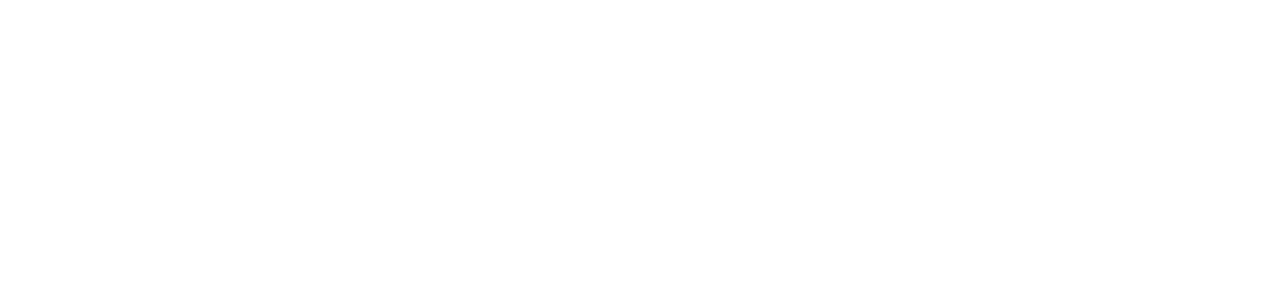
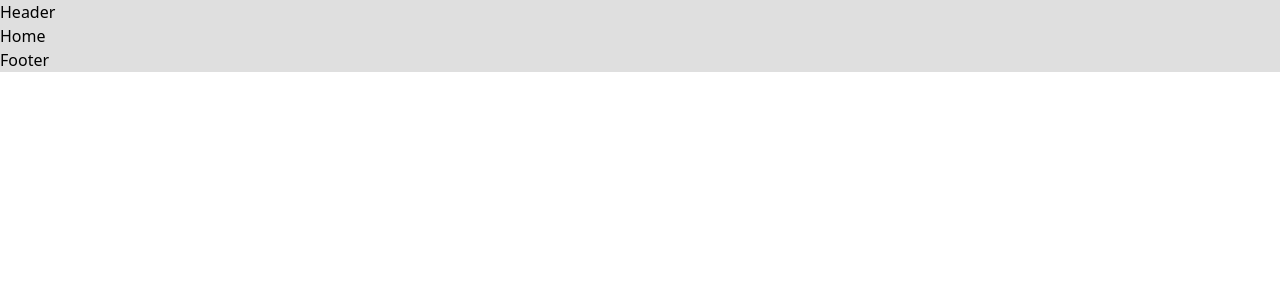
Before and after one commit to limboden/Moody, a React (Vite) app: page / in a window 1280 px wide. Shown: the top 300 px of the page. Built offline with nearby package versions, Linux system fonts and the light colour scheme.

Commit message:
implemented routing

```diff
--- a/src/App.tsx
+++ b/src/App.tsx
@@ -1,9 +1,20 @@
-import "../src/styles/main.scss";
+import Header from './components/Header';
+import Footer from './components/Footer';
+import { Outlet } from 'react-router-dom';
+import './styles/main.scss';
+import 'bootstrap/dist/js/bootstrap.bundle.min.js'; // Includes Popper.js as well
+
 function App() {
-	return (
-		<div>
-		</div>
-	);
+  return (
+    <div className='theme-light'>
+      <Header />
+      <main>
+        {/* Renders the matched route component */}
+        <Outlet />
+      </main>
+      <Footer />
+    </div>
+  )
 }
 
-export default App;
+export default App
--- a/src/main.tsx
+++ b/src/main.tsx
@@ -1,9 +1,23 @@
+import { createRoot } from 'react-dom/client'
+import { createBrowserRouter, RouterProvider } from 'react-router-dom'
 import { StrictMode } from 'react'
-import { createRoot } from 'react-dom/client'
-import App from './App.tsx'
+// Pages
+import App from './App'
+import Home from './pages/Home'
+
+// creates available paths
+const router = createBrowserRouter([
+  {
+    path: '/',
+    element: <App />, // the component where the paths are rendered
+    children: [
+      { path: '/', element: <Home /> },
+    ],
+  },
+])
 
 createRoot(document.getElementById('root')!).render(
   <StrictMode>
-    <App />
-  </StrictMode>,
+    <RouterProvider router={router} />
+  </StrictMode>
 )
```
